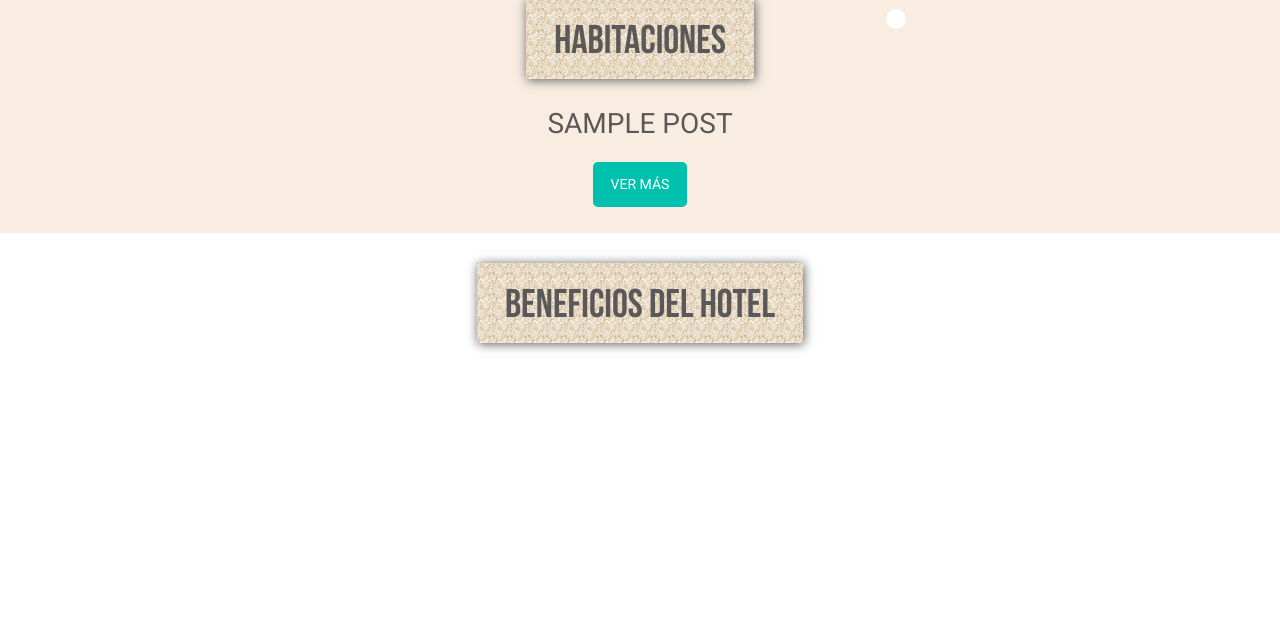
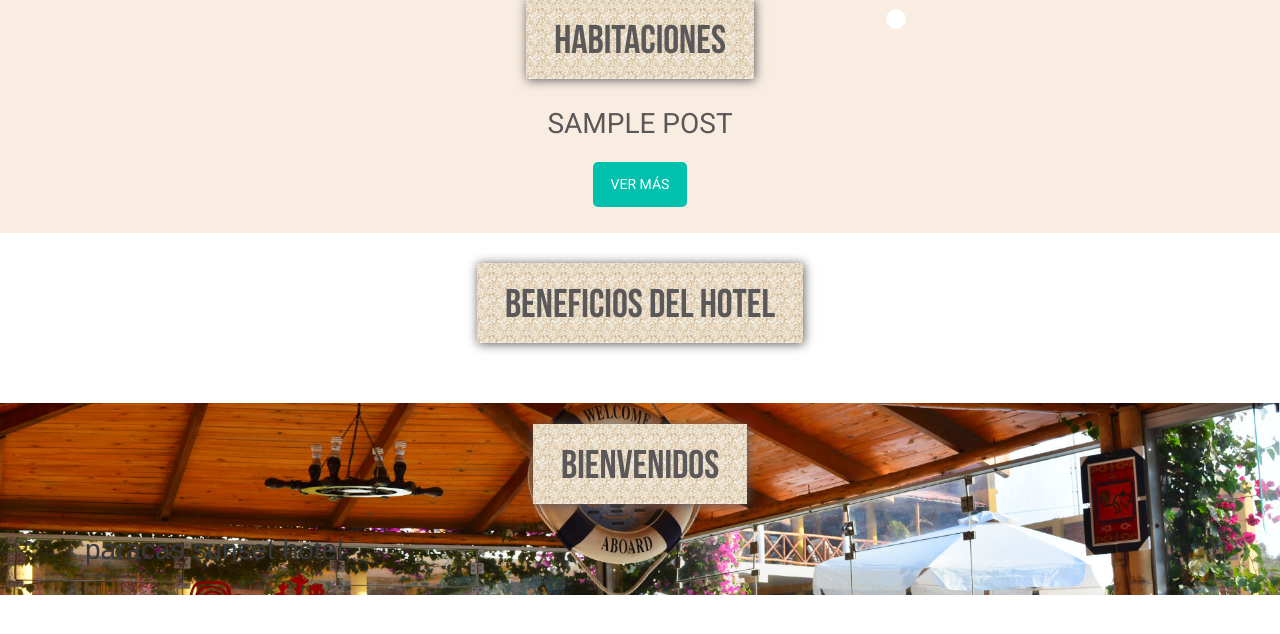
Before and after one commit to JDarkGreen/paracas, a WordPress theme: template themes/paracas/index.php in a window 1280 px wide. Shown: the part 101-735 px from the top of the page. Run offline with PHP 8.4 and a stand-in for WordPress, Linux system fonts and the light colour scheme; the site name, menu and one post (Sample post) are stand-ins, and other content is empty; some libraries are stand-ins or nearby versions.

Commit message:
update sección bienvenidos

```diff
--- a/themes/paracas/assets/styles/source/master.sass
+++ b/themes/paracas/assets/styles/source/master.sass
@@ -244,6 +244,12 @@ figure
 .pageInicio__benefits
 	padding: 30px 0
 
+//++ SECCIÓN BIENVENIDOS
+.pageInicio__welcome
+	background     : url("../../images/img_background/welcome-paracas.jpg") no-repeat
+	background-size: cover
+	padding        : 21px 0
+
 /***************************************************************************************/
 /**--  PÁGINA NOSOTROS  --------------------------------------------------------------**/
 /***************************************************************************************/
--- a/themes/paracas/index.php
+++ b/themes/paracas/index.php
@@ -67,5 +67,28 @@
 	</div> <!-- /.container -->
 </section> <!-- /.pageInicio__benefits -->
 
+<!-- Sección Bienvenida -->
+<section class="pageInicio__welcome">
+	<div class="container">
+		<!-- Titulo de Sección --> <h2 class="titleSectionCommon text-uppercase text-xs-center">
+		<span><?php _e('bienvenidos' , LANG ); ?></span></h2>
+
+		<!-- Contenedor o Información -->
+		<section class="pageInicio__welcome__content">
+			<div class="row">
+				<div class="col-xs-12">
+
+				</div> <!-- /.col-xs-4 -->
+				<div class="col-xs-12">
+					<!-- Títulos --> <h3 class="pageInicio__welcome__title"> <?php _e('paracas sunset hotel' , LANG ); ?> <span></span> </h3>
+
+					<!--  -->
+				</div> <!-- /.col-xs-8 -->
+			</div> <!-- /.row -->
+		</section> <!-- /.pageInicio__welcome__content -->
+
+	</div> <!-- /.container -->
+</section> <!-- /.pageInicio__welcome -->
+
 <!-- Footer -->
 <?php get_footer(); ?>
```
Also changed, not shown: themes/paracas/assets/images/img_background/welcome-paracas.jpg (added), themes/paracas/assets/styles/build/master.css, themes/paracas/master.css.
